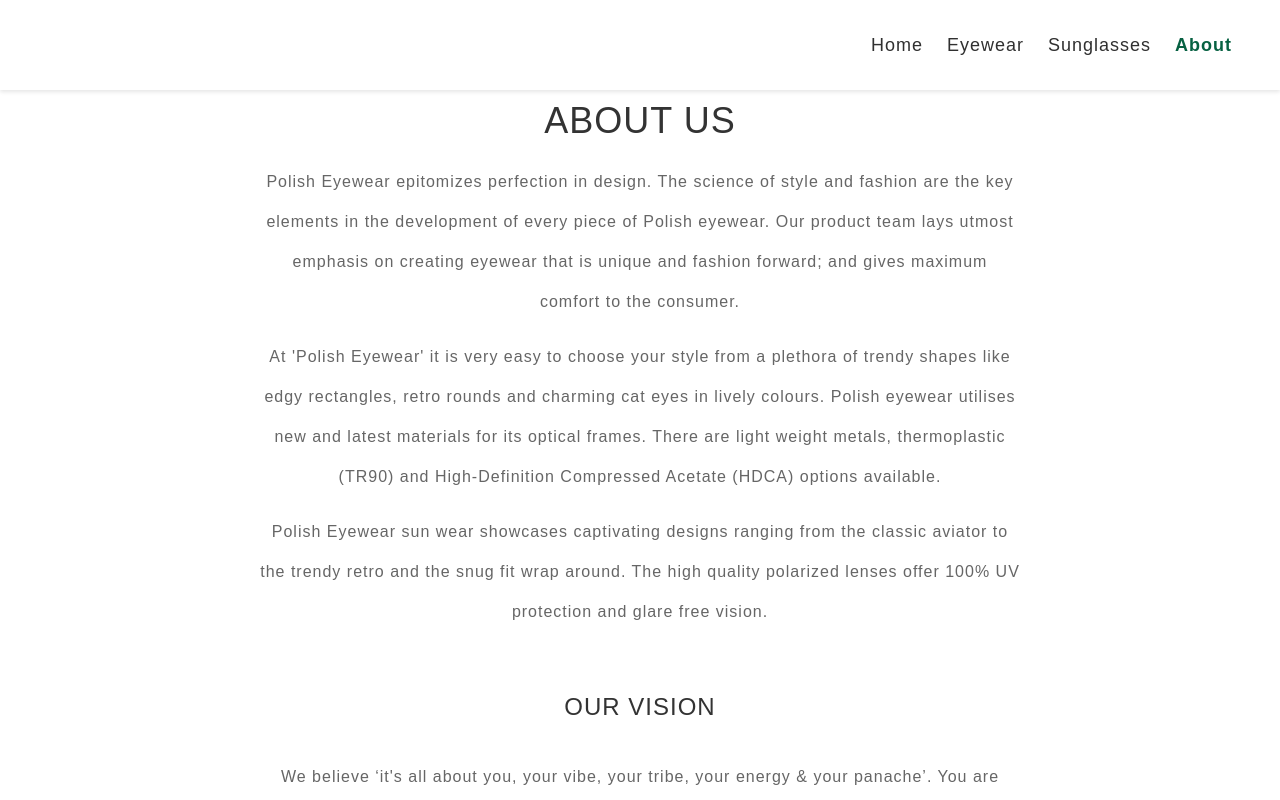
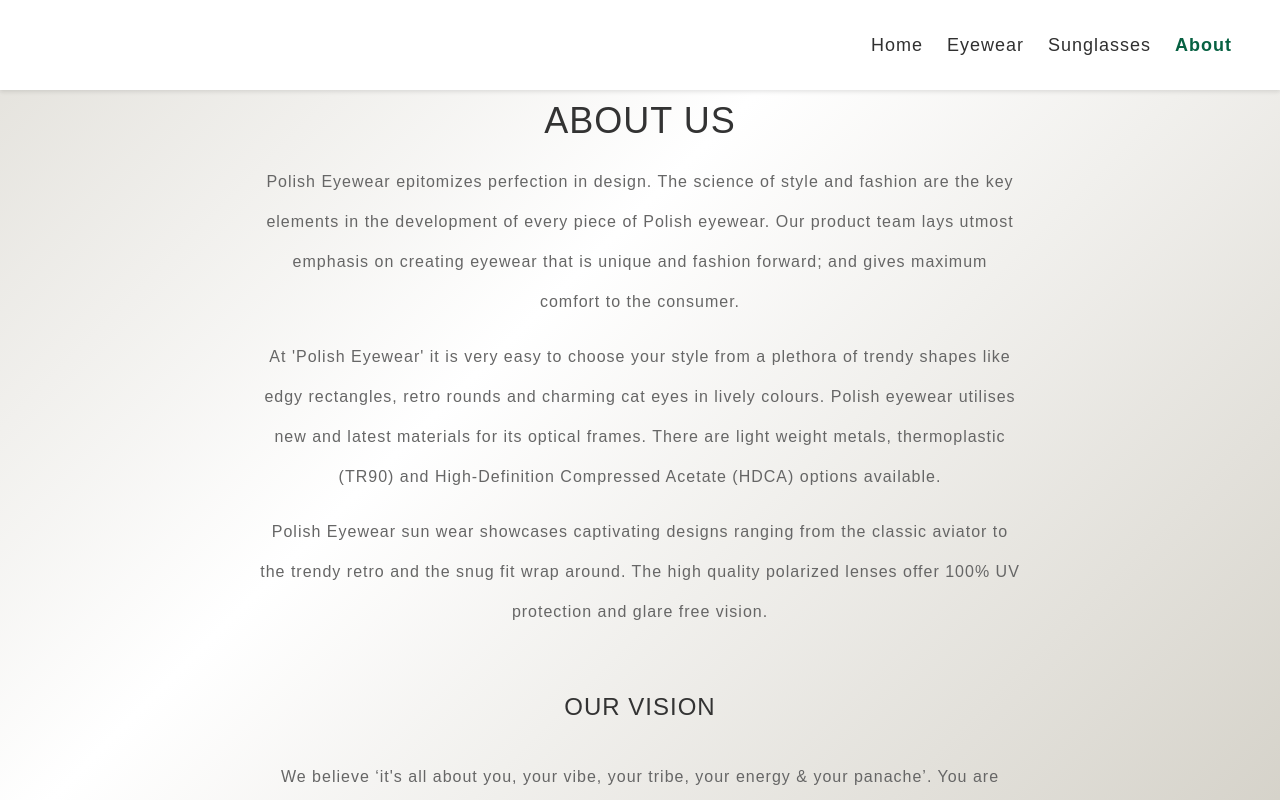
Before and after one commit to prerna-incronix/samplewebsite, a React (Create React App) app: page /About in a window 1280 px wide. Shown: the top 800 px of the page. Built offline with nearby package versions, Linux system fonts and the light colour scheme.

Commit message:
aboutus.css changes

```diff
--- a/src/Aboutus.js
+++ b/src/Aboutus.js
@@ -5,6 +5,7 @@
 
 const AboutUs = () => {
     return (
+        <div className='gradient-bg'>
             <div className="about-container">
                 <div className="about-section">
                     <h1>ABOUT US</h1>
@@ -21,6 +22,7 @@
                     <p>"Our mission at POLISH Eyewear is to provide unparalleled clarity, comfort, and style through our range of premium eyewear products. We are dedicated to enhancing the vision and lifestyle of our customers by offering innovative optical solutions crafted with precision and care.</p>
                 </div>
             </div>
+        </div>
     );
 }
 
```
Lines whose indentation alone changed are shown as unchanged.
